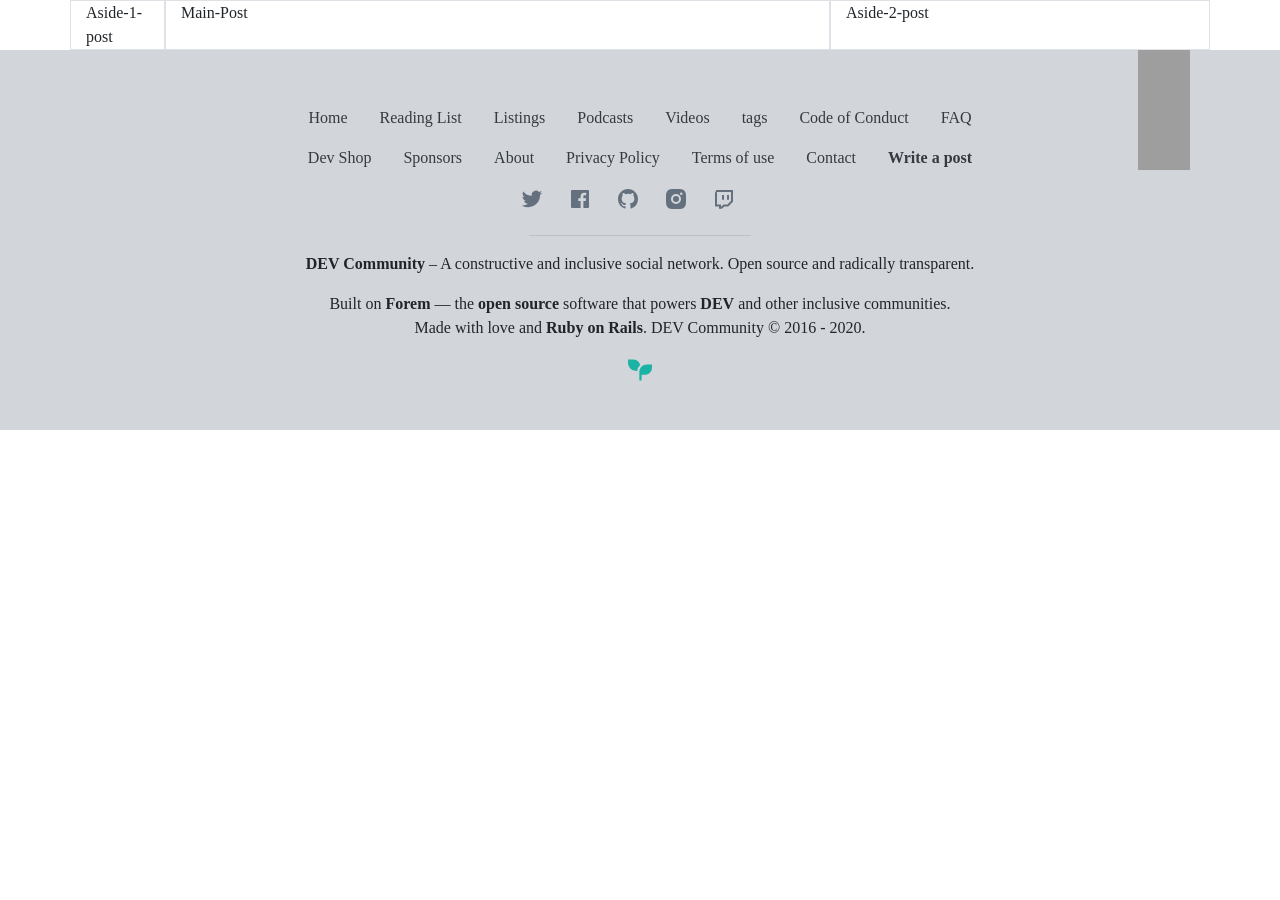
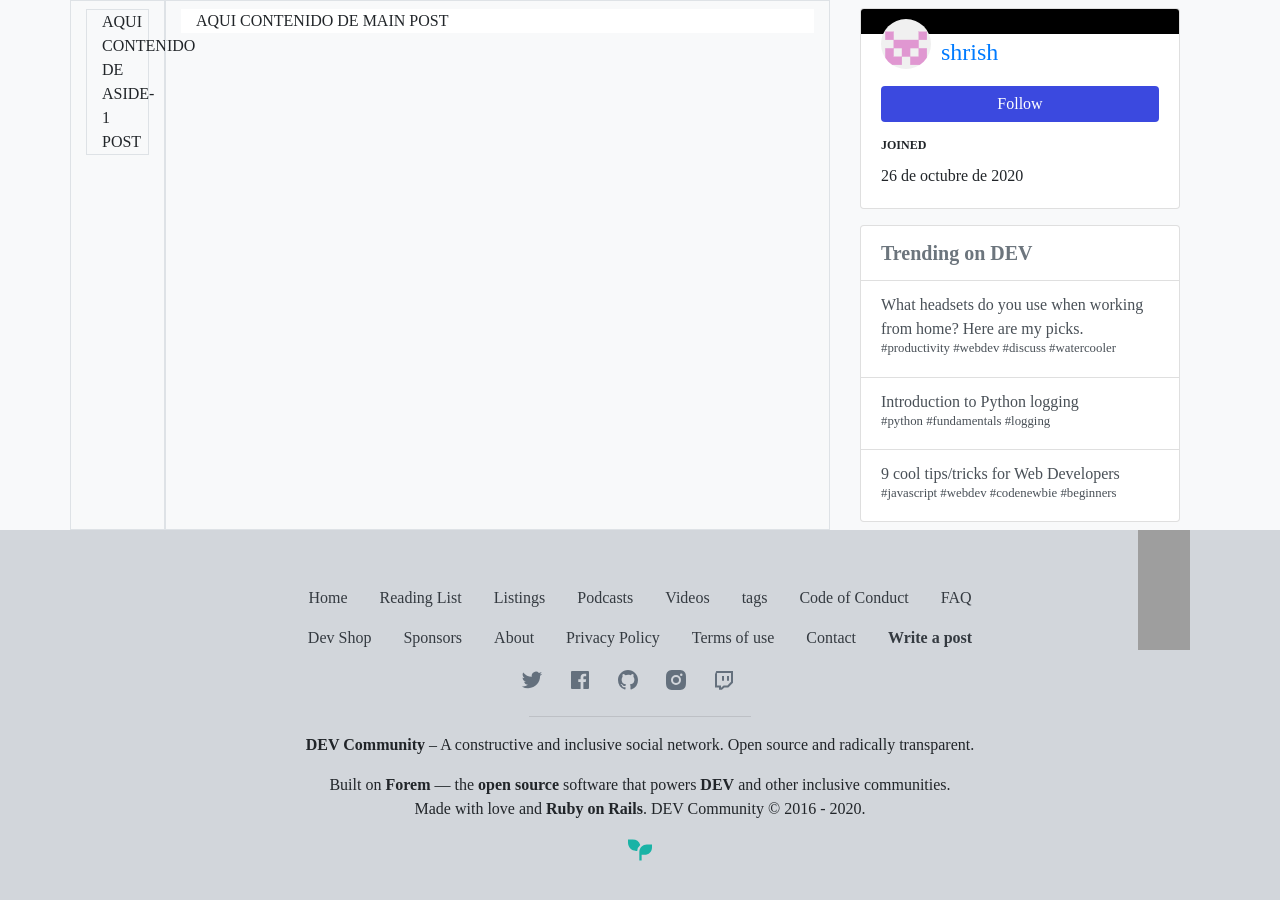
Before and after one commit to Sawpol/Desafio-Maquetado2, a plain HTML site: page post-1.html in a window 1280 px wide. Before the commit the page ends 800 px from the top, so only its background shows below. Drawn offline with nearby package versions, Linux system fonts and the light colour scheme; grey boxes are pictures that could not be loaded.

Commit message:
post-1 estructura + aside-2 + footer

```diff
--- a/Css/_aside2.scss
+++ b/Css/_aside2.scss
@@ -23,3 +23,38 @@
 .table .small {
     color: grey;
 }
+
+/* ASIDE-2 del POST */
+
+.custom-card-header {
+    background-color: black;
+    height: 10px;
+}
+
+.custom-card-header-2 {
+    background-color: white;
+    height: 10px;
+    border: 0px;
+}
+
+.btn-primary {
+    background-color: rgb(59, 73, 223);
+    border: 0px;
+    width: 100%;
+}
+.card-body h5 {
+    /* padding-top: 10px; */
+}
+
+.custom-pic {
+    width: 50px;
+    border-radius: 80%;
+    position: absolute;
+    left: 1.25rem;
+    top: 10px;
+}
+
+.custom-card-header-2 h4 {
+    position: absolute;
+    left: 5rem;
+}
--- a/post-1.html
+++ b/post-1.html
@@ -5,7 +5,7 @@
     <meta name="viewport" content="width=device-width, initial-scale=1.0">
     <link rel="stylesheet" href="https://cdn.jsdelivr.net/npm/bootstrap@4.5.3/dist/css/bootstrap.min.css"
         integrity="sha384-TX8t27EcRE3e/ihU7zmQxVncDAy5uIKz4rEkgIXeMed4M0jlfIDPvg6uqKI2xXr2" crossorigin="anonymous">
-    <link rel="stylesheet" href="css/styles.css">
+    <link rel="stylesheet" href="Css/styles.css">
     <title>Post 1</title>
 </head>
 <body>
@@ -13,17 +13,77 @@
 
     </nav>
 
-    <div class="container-fluid">
+    <div class="container-fluid bg-light">
         <div class="row">
             <div class="container">
                 <div class="row">
-                    <div class="col d-sm-none col-md-1 d-md-block border">Aside-1-post
+
+                    <!-- ASIDE-1-POST -->
+                    <div class="col d-sm-none col-md-1 d-md-block border">
+                        <div class="container-fluid">
+                            <div class="row">
+                                <div class="col-12 mt-2 border">
+                                    AQUI CONTENIDO DE ASIDE-1 POST
+                                </div>
+                            </div>
+                        </div>
+                    </div>
+
+                    <!-- MAIN-POST -->
+                    <div class="col-12 col-md-7 border">
+                        <div class="container-fluid">
+                            <div class="row">
+                                <div class="col-12 mt-2 bg-white">
+                                    AQUI CONTENIDO DE MAIN POST
+                                </div>
+                            </div>
+                        </div>
 
                     </div>
-                    <div class="col-12 col-md-7 border">Main-Post
 
-                    </div>
-                    <div class="col d-sm-none col-md-4 d-md-block border">Aside-2-post
+                    <!-- ASIDE-2-POST -->
+                    <div class="col d-sm-none col-md-4 d-md-block">
+                        <div class="container">
+                            <div class="row">
+
+                                <!-- USER SUGESTED -->
+                                <div class="col-12 mt-2 mb-2">
+                                    <div class="card">
+                                        <div class="card-header custom-card-header">
+                                        </div>
+
+                                        <div class="card-header custom-card-header-2 pt-1">
+                                            <a href=""><span><img class="custom-pic" src="imagenes/shrish.webp" alt=""></span>
+                                                <span><h4>shrish</h4></span></a>
+                                          </div>
+
+                                        <div class="card-body">
+                                            <a href="#" class="btn btn-primary mt-3">Follow</a>
+                                          <h5 class="card-title pt-3">JOINED</h5>
+                                          <p class="card-text">26 de octubre de 2020</p>
+                                        </div>
+                                      </div>
+                                </div>
+
+                                <!-- TRENDING ON DEV -->
+                                <div class="col-12 mt-2 mb-2">
+                                    <div class="list-group">
+                                      <a href="#" class="list-group-item list-group-item-action custom-title disabled">
+                                        Trending on DEV
+                                      </a>
+                                      <a href="#" class="list-group-item list-group-item-action">
+                                        What headsets do you use when working from home? Here are my picks.
+                                          <h6 class="small">#productivity #webdev #discuss #watercooler</h6></a>
+                                      <a href="#" class="list-group-item list-group-item-action">Introduction to Python logging
+                                          <h6 class="small">#python #fundamentals #logging</h6></a>
+                                      <a href="#" class="list-group-item list-group-item-action">9 cool tips/tricks for Web Developers
+                                          <h6 class="small">#javascript #webdev #codenewbie #beginners</h6></a>
+                                    </div>
+                              </div>
+
+
+                            </div>
+                        </div>
 
                     </div>
                 </div>
```
Also changed, not shown: index-aside2.html (+0 -1 lines), Css/styles.css, imagenes/shrish.webp (added), 1 other file.
